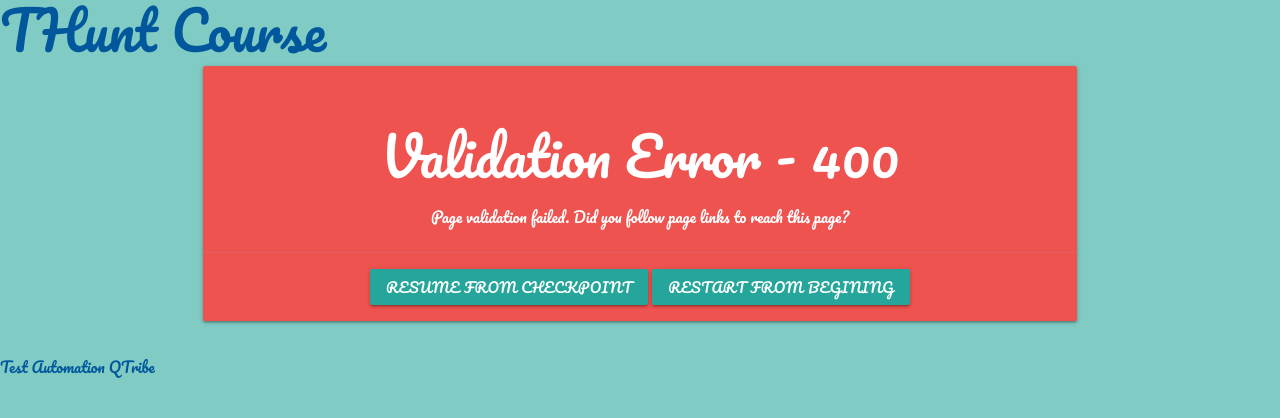
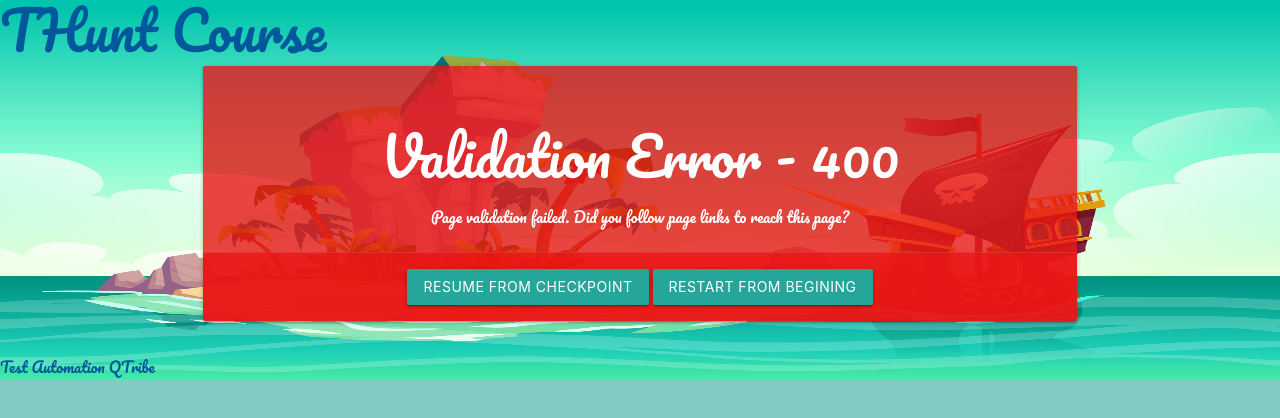
Before and after one commit to ramanqa/thunt.py, a Flask app: template templates/validation-error.html in a window 1280 px wide. Shown: the top 418 px of the page. Run offline with Flask 2, Linux system fonts and the light colour scheme; the template is opened without the code that fills it, so the values that code supplies are empty.

Commit message:
chrome skins

```diff
--- a/templates/a_video.html
+++ b/templates/a_video.html
@@ -2,7 +2,7 @@
 {% block content %}
 <div class="row center-align">
   <div class="col s12">
-      <div class="card yellow lighten-4">
+      <div class="card maincard">
         <div class="card-content">
           <span class="card-title"><h2>A Video Player</h2></span>
           <div class="row">
--- a/templates/c1.html
+++ b/templates/c1.html
@@ -2,7 +2,7 @@
 {% block content %}
 <div class="row center-align">
   <div class="col s12">
-      <div class="card yellow lighten-4">
+      <div class="card maincard">
         <div class="card-content">
           <span class="card-title"><h2>Random access</h2></span>
           <p style="font-size: 1.5em;">
--- a/templates/crystal_maze.html
+++ b/templates/crystal_maze.html
@@ -2,7 +2,7 @@
 {% block content %}
 <div class="row center-align">
   <div class="col s12">
-      <div class="card yellow lighten-4">
+      <div class="card maincard">
         <div class="card-content">
           <span class="card-title"><h2>Socket Gate</h2></span>
           <div class="row">
--- a/templates/layout.html
+++ b/templates/layout.html
@@ -15,11 +15,17 @@
         body {
           font-family: 'Pacifico', 'Lobster', cursive;
         }
+        .maincard{
+          background-color: rgba(255,255,255,0.8);
+        }
+        .errorcard{
+          background-color: rgba(234,22,22,0.8);
+        }
       </style>
     </head>
 
       <script src="https://ajax.googleapis.com/ajax/libs/jquery/3.6.0/jquery.min.js"></script>
-    <body class="teal lighten-3">
+    <body class="teal lighten-3" style="background-image: url('/static/pbg.jpg'); background-repeat: no-repeat; background-size: 100% 100%;">
       <header class="">
         <h2 class="light-blue-text text-darken-4" style="margin: 0px;"> THunt Course</h2>
       </header>
--- a/templates/not_a_bot.html
+++ b/templates/not_a_bot.html
@@ -2,7 +2,7 @@
 {% block content %}
 <div class="row center-align">
   <div class="col s12">
-      <div class="card yellow lighten-4">
+      <div class="card maincard">
         <div class="card-content">
           <span class="card-title"><h2>Not a Bot!</h2></span>
           <p style="font-size: 1.5em;">
--- a/templates/socket_gate.html
+++ b/templates/socket_gate.html
@@ -2,7 +2,7 @@
 {% block content %}
 <div class="row center-align">
   <div class="col s12">
-      <div class="card yellow lighten-4">
+      <div class="card maincard">
         <div class="card-content">
           <span class="card-title"><h2>Socket Gate</h2></span>
           <div class="row">
--- a/templates/validation-error.html
+++ b/templates/validation-error.html
@@ -2,7 +2,7 @@
 {% block content %}
 <div class="row center-align">
   <div class="col s12">
-    <div class="card red lighten-1">
+    <div class="card errorcard">
         <div class="card-content white-text">
           <span class="card-title"><h2>Validation Error - 400</h2></span>
           <p>
@@ -10,10 +10,12 @@
           </p>
         </div>
         <div class="card-action">
-          <a class="waves-effect waves-light btn" href="/c/{{checkpoint_page_id}}">Resume from checkpoint</a>
-          <a class="waves-effect waves-light btn" href="/start">Restart from begining</a>
+          <button class="waves-effect waves-light btn" onclick="window.location='/c/{{checkpoint_page_id}}';">Resume from checkpoint</button>
+          <button class="waves-effect waves-light btn" onclick="window.location='/start';">Restart from begining</button>
         </div>
       </div>
   </div>
+  <script>
+  </script>
 </div>
 {% endblock %}
```
Also changed, not shown: static/pbg.jpg (added).
